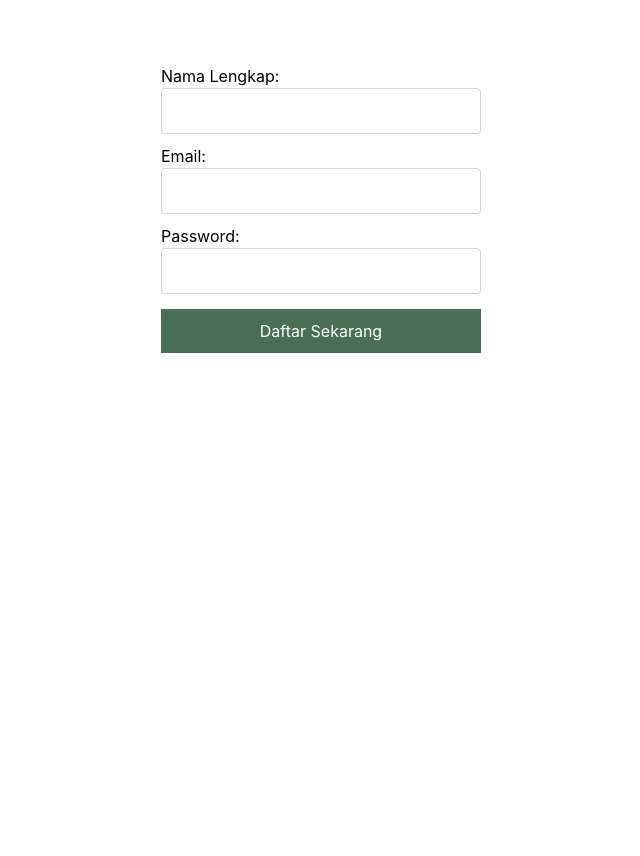
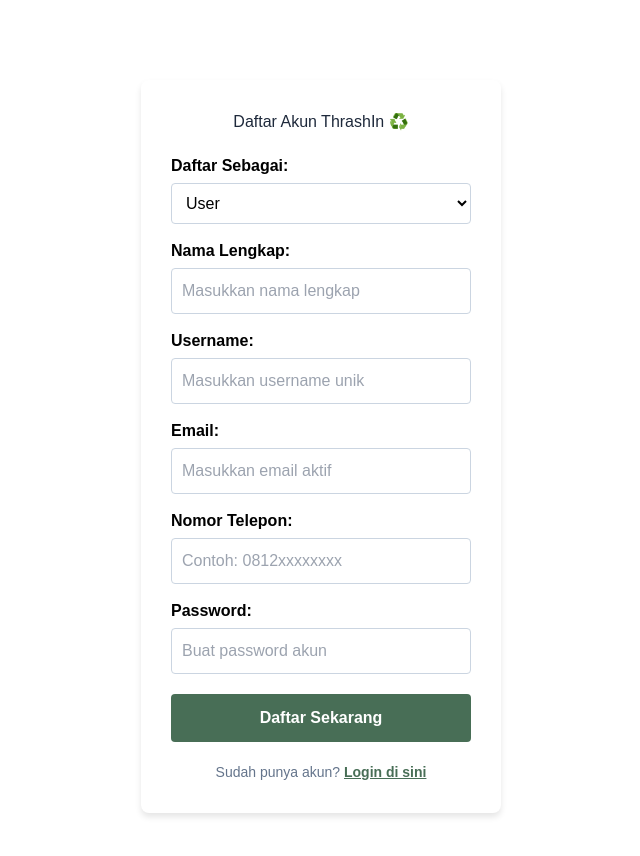
Before and after one commit to marckeynesujanto-hub/FinalProject, a Next.js app: page /register in a window 1280 px wide. Shown: the top 856 px of the page, without its empty margins (319-959 px from the left). Before the commit the page ends 800 px from the top, so only its background shows below. Built offline with nearby package versions, Linux system fonts and the light colour scheme; no server answers.

Commit message:
add logic login/regis dan integrasi database

```diff
--- a/app/login/page.tsx
+++ b/app/login/page.tsx
@@ -10,6 +10,8 @@
 
   const [email, setEmail] = useState('')
   const [password, setPassword] = useState('')
+  const [username, setUsername] = useState('')
+  const [role, setRole] = useState('users')
   const [loading, setLoading] = useState(false)
 
   const handleLogin = async (e: React.FormEvent) => {
@@ -17,34 +19,43 @@
     setLoading(true)
 
 
+    const columnName = role === 'drivers' ? 'driver_email' : 'user_email'
+
     const { data, error } = await supabase
-      .from('users')
+      .from(role)
       .select('*')
-      .eq('user_email', email)
+      .eq(columnName, email)
       .single()
 
     setLoading(false)
 
     if (error || !data) {
       console.error('Login error:', error)
-      alert('Email tidak ditemukan atau terjadi masalah koneksi!')
+      alert(`Email tidak ditemukan di kategori ${role === 'drivers' ? 'Driver' : 'User'} atau terjadi masalah koneksi!`)
       return
     }
 
 
-    if (data.user_password === password) {
-      alert('Login Berhasil! Selamat Datang di ThrashIn.')
+    const dbPassword = role === 'drivers' ? data.driver_password : data.user_password
+
+
+    if (dbPassword === password) {
+      alert(`Login Berhasil! Selamat Datang di ThrashIn sebagai ${role === 'drivers' ? 'Driver' : 'User'}.`)
 
 
       localStorage.setItem('user_session', JSON.stringify(data))
+      localStorage.setItem('user_role', role)
 
 
-      router.push('/home')
+      if (role === 'drivers') {
+        router.push('/home')
+      } else {
+        router.push('/home')
+      }
     } else {
       alert('Password salah! Silakan coba lagi.')
     }
   }
-
 
   return (
     <div style={{ padding: '20px', maxWidth: '400px', margin: '100px auto', color: 'black', fontFamily: 'sans-serif' }}>
@@ -52,6 +63,20 @@
         <h2 style={{ marginBottom: '20px', textAlign: 'center', color: '#1e293b' }}>Login ThrashIn ♻️</h2>
 
         <form onSubmit={handleLogin}>
+
+          {/* DROPDOWN PILIHAN ROLE (Biar sinkron sama register) */}
+          <div style={{ marginBottom: '15px' }}>
+            <label style={{ display: 'block', marginBottom: '5px', fontWeight: 'bold' }}>Masuk Sebagai:</label>
+            <select
+              value={role}
+              onChange={(e) => setRole(e.target.value)}
+              style={{ width: '100%', padding: '10px', borderRadius: '4px', border: '1px solid #cbd5e1', background: '#fff' }}
+            >
+              <option value="users">User</option>
+              <option value="drivers">Driver</option>
+            </select>
+          </div>
+
           {/* KOLOM EMAIL */}
           <div style={{ marginBottom: '15px' }}>
             <label style={{ display: 'block', marginBottom: '5px', fontWeight: 'bold' }}>Email:</label>
--- a/app/register/page.tsx
+++ b/app/register/page.tsx
@@ -8,77 +8,168 @@
   const router = useRouter()
 
 
+  const [role, setRole] = useState('users')
   const [name, setName] = useState('')
   const [email, setEmail] = useState('')
+  const [username, setUsername] = useState('')
   const [password, setPassword] = useState('')
   const [loading, setLoading] = useState(false)
 
+
+  const [phone, setPhone] = useState('')
+  const [platNomor, setPlatNomor] = useState('')
 
   const handleRegister = async (e: React.FormEvent) => {
     e.preventDefault()
     setLoading(true)
 
-    const { data, error } = await supabase
+    let result;
+
+    if (role === 'drivers') {
+
+      result = await supabase
+        .from('drivers')
+        .insert([
+          {
+            driver_name: name,
+            driver_email: email,
+            driver_password: password,
+            driver_number: phone,
+            plat_nomor: platNomor,
+          },
+        ])
+    } else {
+
+      result = await supabase
         .from('users')
         .insert([
           {
-          user_name: name,
+            user_name: username,
             user_email: email,
             user_password: password,
-          user_point: 0
+            user_point: 0,
+            user_phone: phone,
+            fullname: name,
           },
         ])
+    }
 
     setLoading(false)
 
-    if (error) {
-      console.error('Error inserting data:', error)
-      alert(`Registration failed: ${error.message}`)
+    if (result.error) {
+      console.error('Error inserting data:', result.error)
+      alert(`Registration failed: ${result.error.message}`)
     } else {
-      alert('Registration successful! Please log in.')
+      alert(`Registration successful sebagai ${role === 'drivers' ? 'Driver' : 'User'}! Silakan log in.`)
       router.push('/login')
     }
   }
 
-  // 3. UI SEMENTARA UNTUK TEST FORM
   return (
-    <div style={{ padding: '20px', maxWidth: '400px', margin: '0 auto', color: 'black' }}>
-      <h2 style={{ color: 'white' }}>Daftar Akun ThrashIn</h2>
+    <div style={{ padding: '20px', maxWidth: '400px', margin: '60px auto', color: 'black', fontFamily: 'sans-serif' }}>
+      <div style={{ background: '#fff', padding: '30px', borderRadius: '8px', boxShadow: '0 4px 6px rgba(0,0,0,0.1)' }}>
 
-      <form onSubmit={handleRegister} style={{ background: '#fff', padding: '20px', borderRadius: '8px' }}>
-        {/* INPUT NAMA */}
-        <div style={{ marginBottom: '10px' }}>
-          <label>Nama Lengkap:</label>
+        <h2 style={{ marginBottom: '20px', textAlign: 'center', color: '#1e293b' }}>Daftar Akun ThrashIn ♻️</h2>
+
+        <form onSubmit={handleRegister}>
+
+          {/* DROPDOWN UTAMA */}
+          <div style={{ marginBottom: '15px' }}>
+            <label style={{ display: 'block', marginBottom: '5px', fontWeight: 'bold' }}>Daftar Sebagai:</label>
+            <select
+              value={role}
+              onChange={(e) => {
+                setRole(e.target.value)
+
+                setPhone('')
+                setPlatNomor('')
+              }}
+              style={{ width: '100%', padding: '10px', borderRadius: '4px', border: '1px solid #cbd5e1', background: '#fff' }}
+            >
+              <option value="users">User</option>
+              <option value="drivers">Driver</option>
+            </select>
+          </div>
+
+          {/* INPUT NAMA (Berlaku untuk keduanya) */}
+          <div style={{ marginBottom: '15px' }}>
+            <label style={{ display: 'block', marginBottom: '5px', fontWeight: 'bold' }}>Nama Lengkap:</label>
             <input
               type="text"
               value={name}
               onChange={(e) => setName(e.target.value)}
               required
-            style={{ width: '100%', padding: '10px', borderRadius: '4px', border: '1px solid #cbd5e1', boxSizing: 'border-box'}}
+              placeholder={role === 'drivers' ? "Masukkan nama driver" : "Masukkan nama lengkap "}
+              style={{ width: '100%', padding: '10px', borderRadius: '4px', border: '1px solid #cbd5e1', boxSizing: 'border-box' }}
             />
           </div>
 
-        {/* INPUT EMAIL */}
-        <div style={{ marginBottom: '10px' }}>
-          <label>Email:</label>
+          {/* 🚀 INPUT USERNAME  */}
+            {role === 'users' && (
+              <div style={{ marginBottom: '15px' }}>
+                <label style={{ display: 'block', marginBottom: '5px', fontWeight: 'bold' }}>Username:</label>
+                <input
+                  type="text"
+                  value={username}
+                  onChange={(e) => setUsername(e.target.value)}
+                  required
+                  placeholder="Masukkan username unik "
+                  style={{ width: '100%', padding: '10px', borderRadius: '4px', border: '1px solid #cbd5e1', boxSizing: 'border-box' }}
+                />
+              </div>
+            )}
+
+          {/* INPUT EMAIL (Berlaku untuk keduanya) */}
+          <div style={{ marginBottom: '15px' }}>
+            <label style={{ display: 'block', marginBottom: '5px', fontWeight: 'bold' }}>Email:</label>
             <input
               type="email"
               value={email}
               onChange={(e) => setEmail(e.target.value)}
               required
+              placeholder="Masukkan email aktif"
               style={{ width: '100%', padding: '10px', borderRadius: '4px', border: '1px solid #cbd5e1', boxSizing: 'border-box' }}
             />
           </div>
 
-        {/* INPUT PASSWORD */}
+          {/* INPUT NOMOR TELEPON (Berlaku untuk keduanya, dipetakan otomatis ke kolom masing-masing) */}
           <div style={{ marginBottom: '15px' }}>
-          <label>Password:</label>
+            <label style={{ display: 'block', marginBottom: '5px', fontWeight: 'bold' }}>Nomor Telepon:</label>
+            <input
+              type="text"
+              value={phone}
+              onChange={(e) => setPhone(e.target.value)}
+              required
+              placeholder="Contoh: 0812xxxxxxxx"
+              style={{ width: '100%', padding: '10px', borderRadius: '4px', border: '1px solid #cbd5e1', boxSizing: 'border-box' }}
+            />
+          </div>
+
+          {/*  KHUSUS JIKA MEMILIH DRIVER */}
+          {role === 'drivers' && (
+            <div style={{ marginBottom: '15px', padding: '10px', background: '#f8fafc', borderRadius: '6px', border: '1px dashed #cbd5e1' }}>
+              <label style={{ display: 'block', marginBottom: '5px', fontWeight: 'bold', color: '#0f172a' }}>Plat Nomor Kendaraan:</label>
+              <input
+                type="text"
+                value={platNomor}
+                onChange={(e) => setPlatNomor(e.target.value)}
+                required
+                placeholder="Contoh: B 1234 ABC"
+                style={{ width: '100%', padding: '10px', borderRadius: '4px', border: '1px solid #cbd5e1', boxSizing: 'border-box' }}
+              />
+            </div>
+          )}
+
+          {/* INPUT PASSWORD (Berlaku untuk keduanya) */}
+          <div style={{ marginBottom: '20px' }}>
+            <label style={{ display: 'block', marginBottom: '5px', fontWeight: 'bold' }}>Password:</label>
             <input
               type="password"
               value={password}
               onChange={(e) => setPassword(e.target.value)}
               required
-            style={{width: '100%', padding: '10px', borderRadius: '4px', border: '1px solid #cbd5e1', boxSizing: 'border-box'}}
+              placeholder="Buat password akun"
+              style={{ width: '100%', padding: '10px', borderRadius: '4px', border: '1px solid #cbd5e1', boxSizing: 'border-box' }}
             />
           </div>
 
@@ -86,11 +177,33 @@
           <button
             type="submit"
             disabled={loading}
-          style={{ padding: '10px', background: '#486e56', color: '#fff', border: 'none', width: '100%', cursor: 'pointer' }}
+            style={{
+              padding: '12px',
+              background: '#486e56',
+              color: '#fff',
+              border: 'none',
+              borderRadius: '4px',
+              width: '100%',
+              cursor: 'pointer',
+              fontWeight: 'bold',
+              fontSize: '16px'
+            }}
           >
             {loading ? 'Mendaftarkan...' : 'Daftar Sekarang'}
           </button>
         </form>
+
+        <p style={{ marginTop: '20px', textAlign: 'center', color: '#64748b', fontSize: '14px' }}>
+          Sudah punya akun?{' '}
+          <span
+            onClick={() => router.push('/login')}
+            style={{ color: '#486e56', cursor: 'pointer', fontWeight: 'bold', textDecoration: 'underline' }}
+          >
+            Login di sini
+          </span>
+        </p>
+
+      </div>
     </div>
   )
 }
```
Lines whose indentation alone changed are shown as unchanged.
